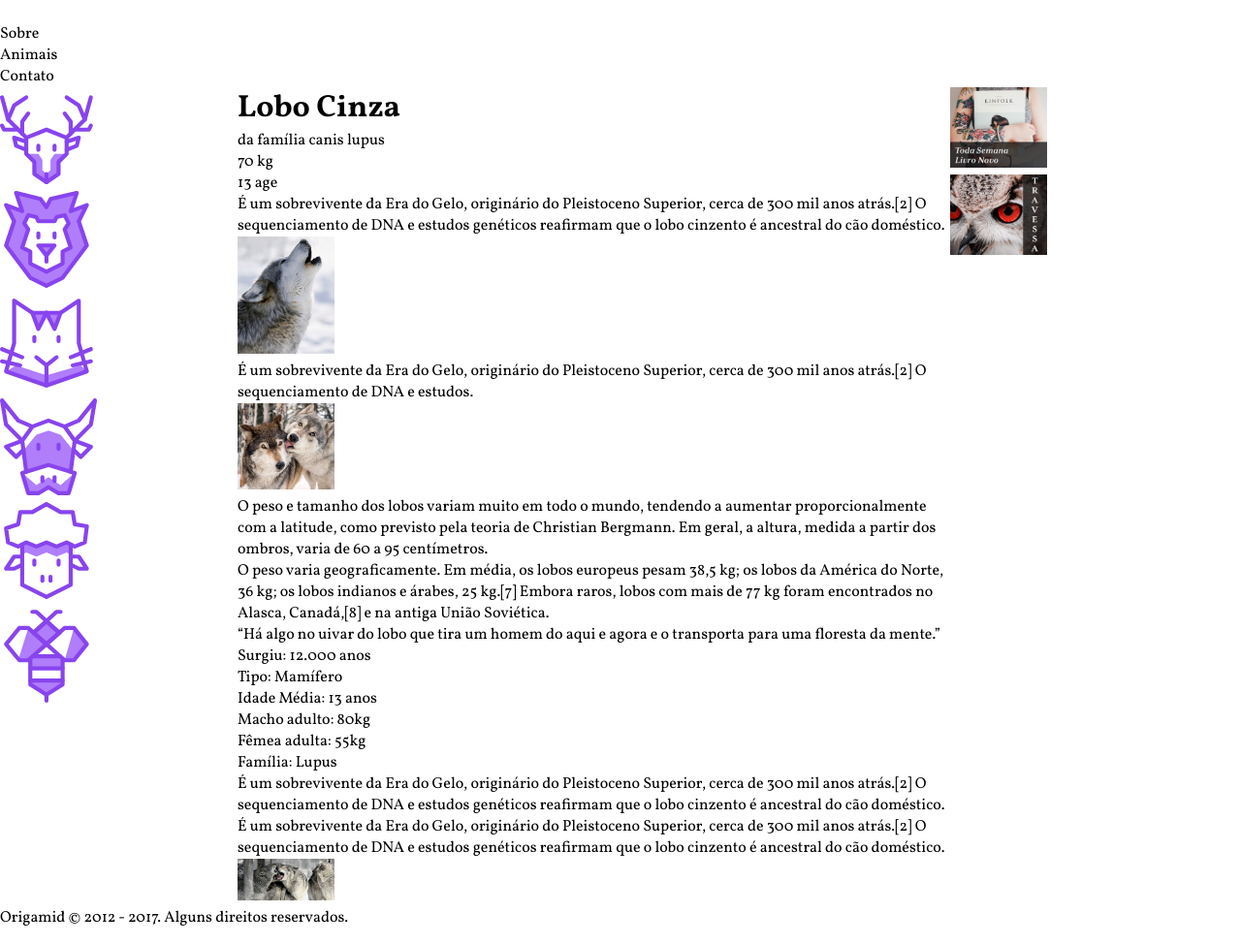
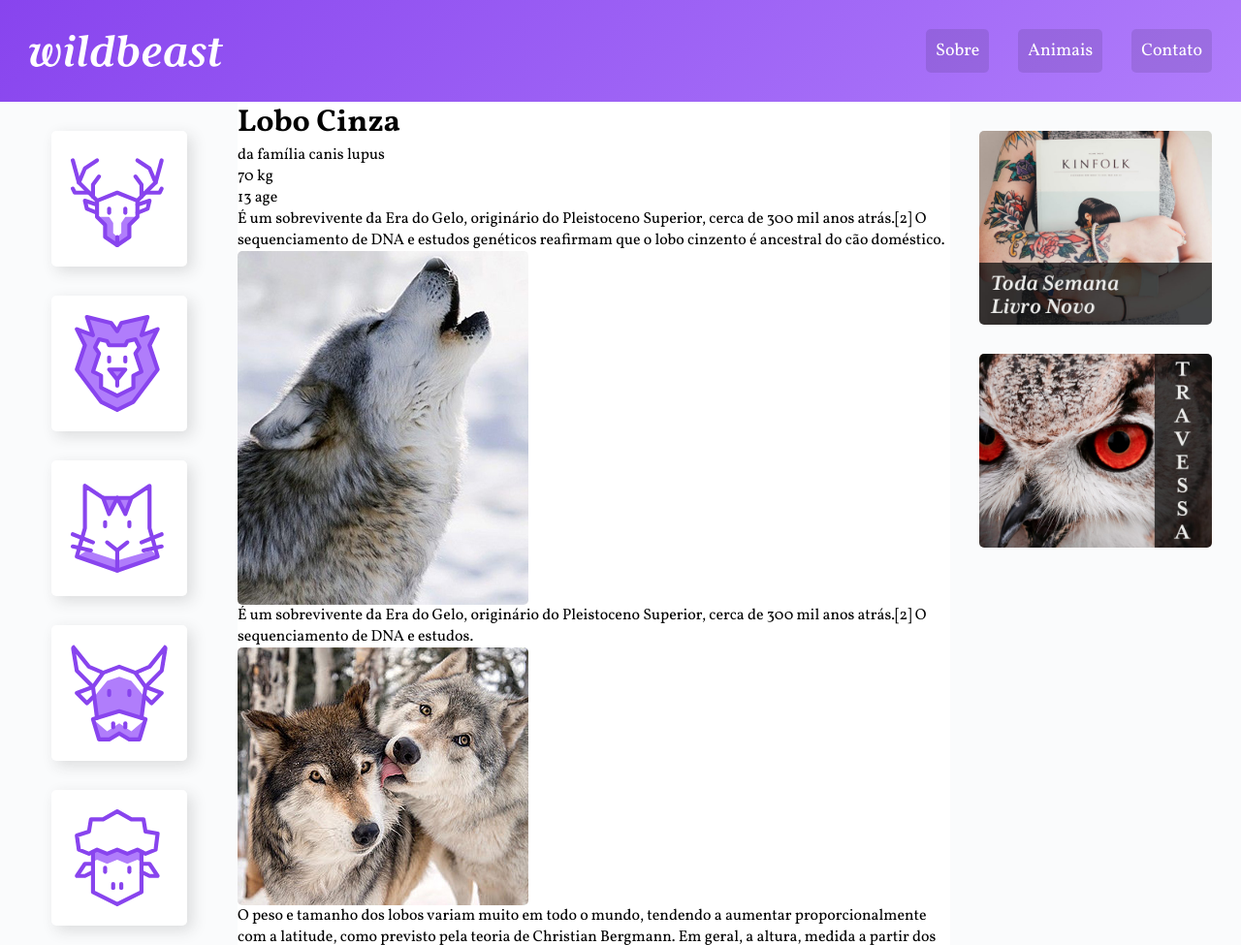
Before and after one commit to ridneto/wildbeast, a plain HTML site: page index.html in a window 1280 px wide. Shown: the top 975 px of the page at 97% size. Drawn offline with Linux system fonts and the light colour scheme.

Commit message:
Adicionado estilo header, sidebar, ads e footer

```diff
--- a/css/styles.css
+++ b/css/styles.css
@@ -16,7 +16,9 @@ a {
 }
 
 img {
-  max-width: 100px;
+  display: block;
+  max-width: 100%;
+  border-radius: 5px;
 }
 
 /* grid geral */
@@ -31,22 +33,94 @@ img {
   ;
 }
 
+/* header */
+
 .header {
   grid-area: header;
+  background: linear-gradient(135deg, #8844ee, #B07DFB);
+  padding: 30px;
+  display: grid;
+  grid-template-columns: 1fr auto;
+  align-items: center;
 }
+
+.logo {
+  max-width: 200px;
+}
+
+.header nav ul {
+  display: flex;
+  flex-wrap: wrap;
+}
+
+.header nav a {
+  display: block;
+  padding: 10px;
+  color: white;
+  font-size: 1.125em;
+  background-color: rgba(0, 0, 0, .1);
+  border-radius: 5px;
+  transition: .1s;
+}
+
+.header nav a:hover{
+  background-color: rgba(0, 0, 0, .5);
+}
+
+.header li + li {
+  margin-left: 30px;
+}
+
+/* sidenav */
 
 .sidenav {
   grid-area: sidenav;
+  background: #fafbfc;
+  padding: 30px;
 }
+
+.sidenav li a {
+  display: block;
+  min-width: 60px;
+  max-width: 100px;
+  margin: 0 auto 30px auto;
+  background: white;
+  padding: 20px;
+  border-radius: 5px;
+  box-shadow: 5px 5px 15px 0 rgba(44, 44, 44, 0.15);
+  transition: .1s ease-out;
+}
+
+.sidenav li a:hover{
+  background: #B07dfb;
+}
+
+/*content*/
 
 .content {
  grid-area: content;
 }
 
+/*anuncios*/
+
 .anuncios {
   grid-area: anuncios;
+  background: #fafbfc;
+  display: grid;
+  align-content: start;
+  padding: 30px;
+  gap: 30px;
 }
+
+/*footer*/
 
 .footer {
   grid-area: footer;
+  background: linear-gradient(135deg, #8844ee, #B07DFB);
 }
+
+.footer p {
+  color: white;
+  text-align: center;
+  padding: 30px;
+}
--- a/index.html
+++ b/index.html
@@ -17,14 +17,14 @@
 
             <nav>
                 <ul>
-                    <li> <a href="#"></a> Sobre </li>
-                    <li> <a href="#"></a> Animais </li>
-                    <li> <a href="#"></a> Contato </li>
+                    <li> <a href="#"> Sobre </a> </li>
+                    <li> <a href="#"> Animais </a> </li>
+                    <li> <a href="#"> Contato </a> </li>
                 </ul>
             </nav>
         </header>
 
-        <nav class="side-nav">
+        <nav class="sidenav">
             <ul>
                 <li> <a href="#"> <img src="img/icones/cervo.svg" alt="Cervo"> </a> </li>
                 <li> <a href="#"> <img src="img/icones/leao.svg" alt="Leão"> </a> </li>
```
